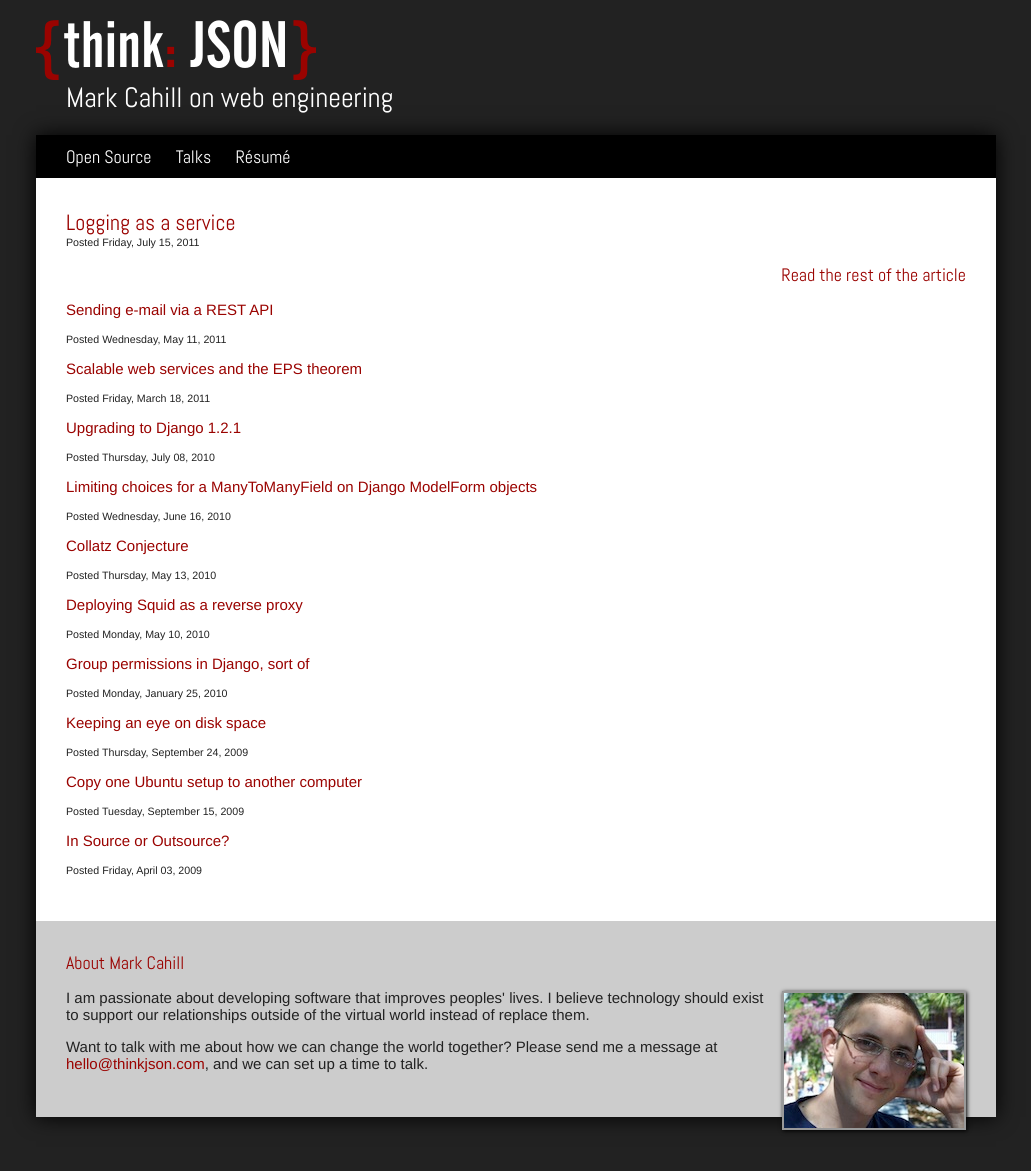
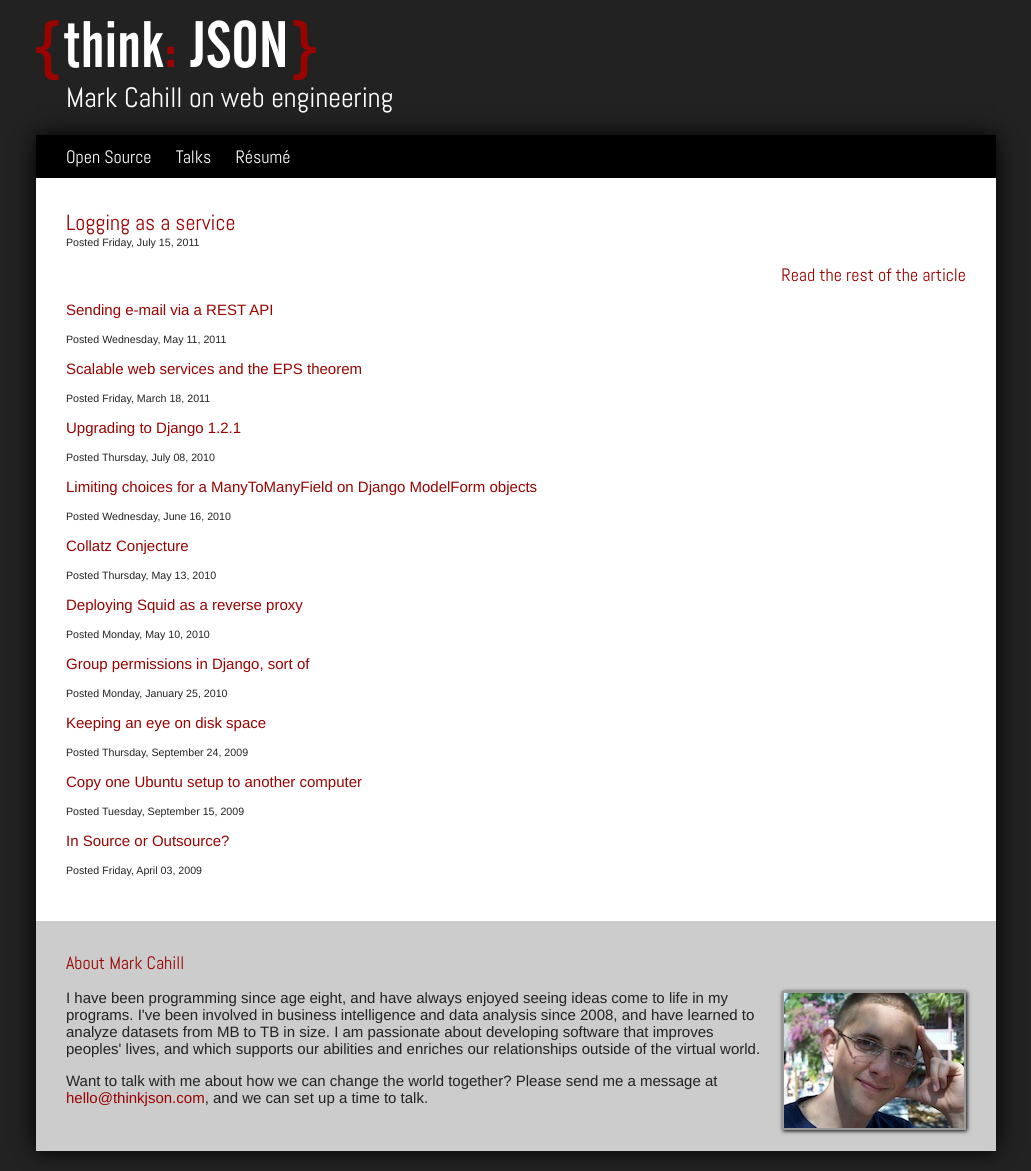
Before and after one commit to thinkjson/thinkjson.github.com, a Jekyll site: the page built from index.md, in a window 1280 px wide. Shown: the whole page, without its empty margins (124-1155 px from the left). Built offline with Jekyll 4.4.1, drawn with Linux system fonts in a browser that asks for light colours; nearby versions of some CDN libraries; before the commit the page ends 1140 px from its top, so only the background shows below that.

Commit message:
Reworded about blurb

```diff
--- a/_layouts/default.html
+++ b/_layouts/default.html
@@ -35,7 +35,7 @@
             <h3>About Mark Cahill</h3>
 
             <p>
-                I am passionate about developing software that improves peoples' lives. I believe technology should exist to support our relationships outside of the virtual world instead of replace them.</p>
+                I have been programming since age eight, and have always enjoyed seeing ideas come to life in my programs. I've been involved in business intelligence and data analysis since 2008, and have learned to analyze datasets from MB to TB in size. I am passionate about developing software that improves peoples' lives, and which supports our abilities and enriches our relationships outside of the virtual world.</p>
 
             <p>
                 Want to talk with me about how we can change the world together? Please send me a message at
```
